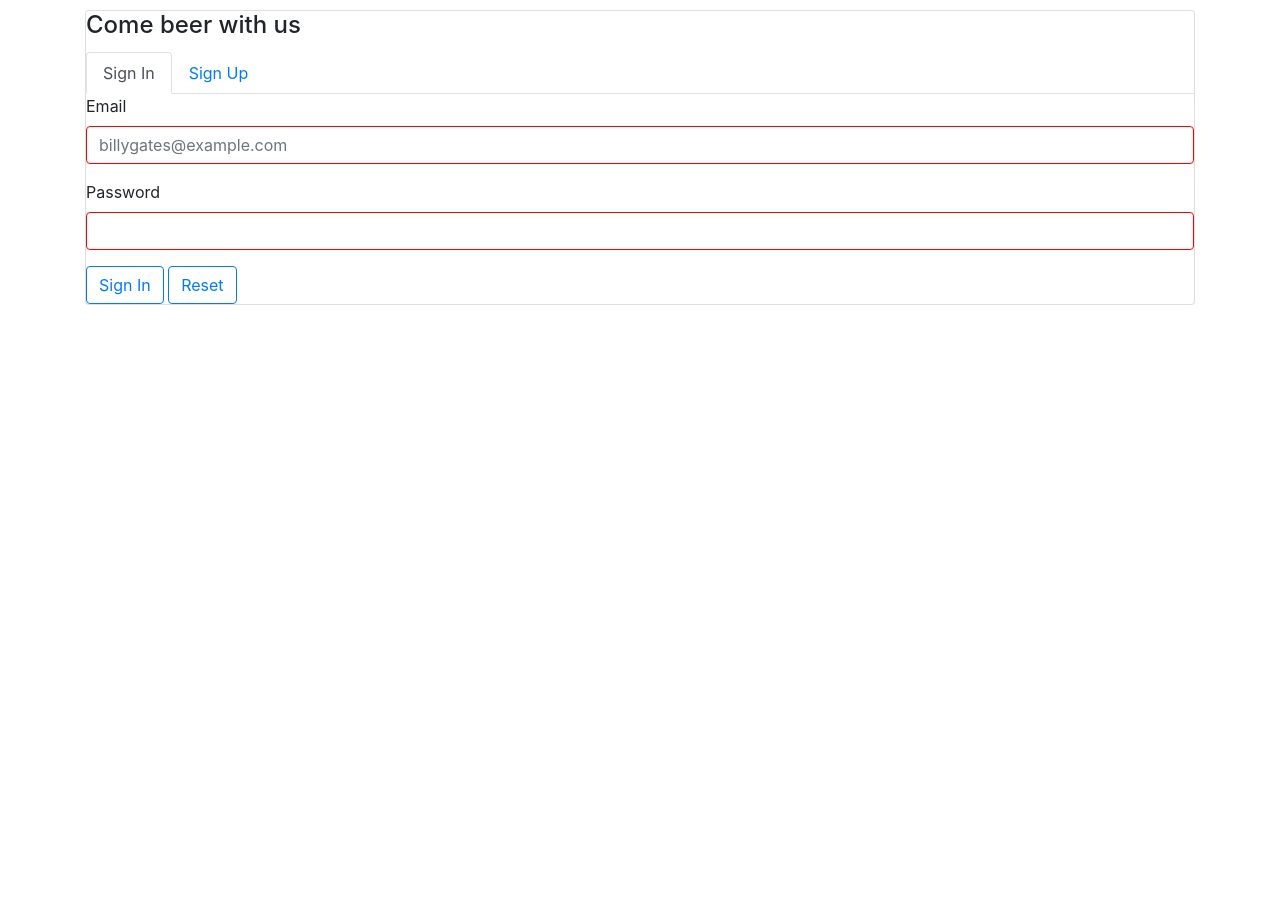
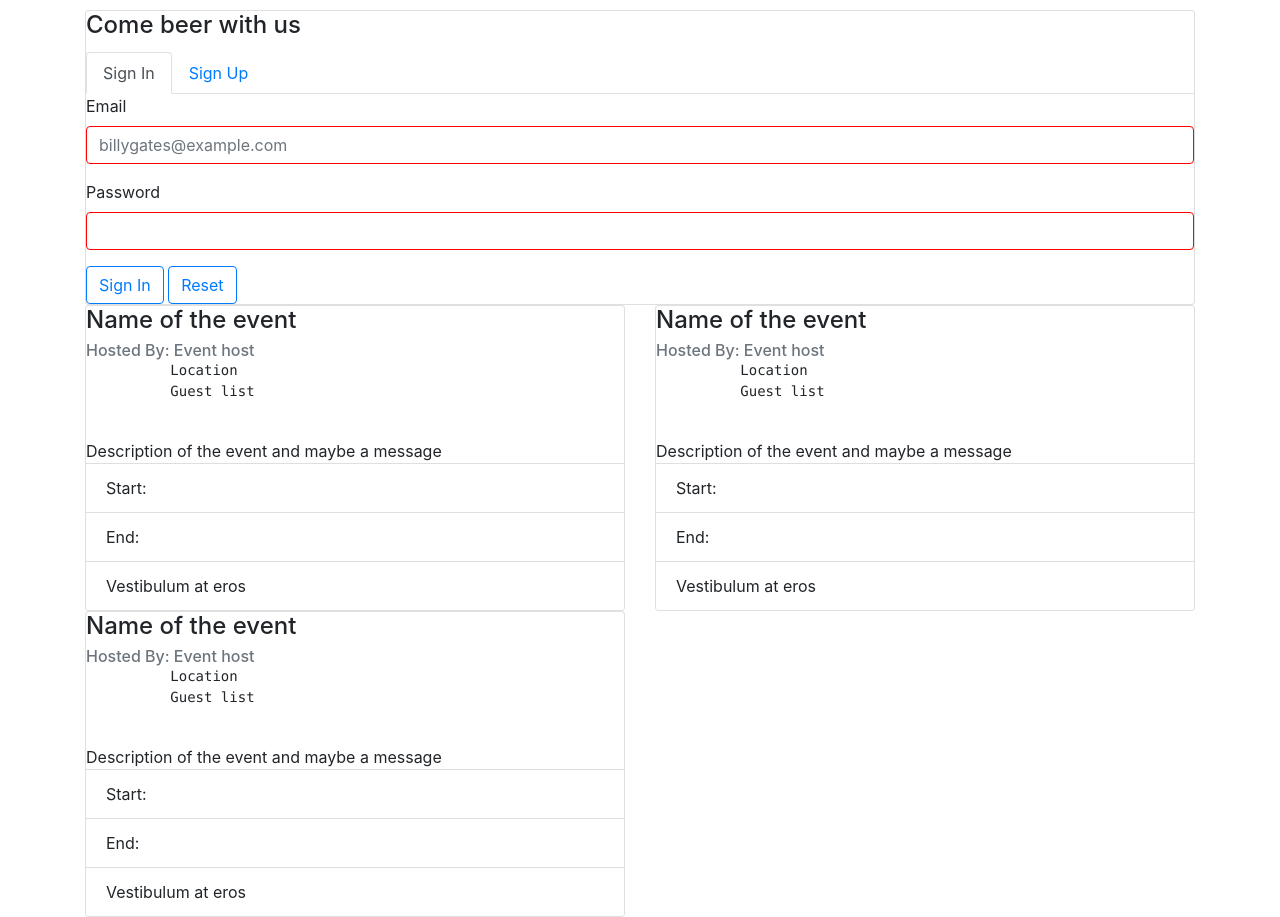
Before and after one commit to BrandonHBodine/MeetUpEventPlanner, a website: page app/index.html in a window 1280 px wide. Shown: the part 72-989 px from the top of the page. Before the commit the page ends 800 px from the top, so only its background shows below. Drawn offline with nearby package versions, Linux system fonts and the light colour scheme; no server answers.

Commit message:
Preparing to merge with master

```diff
--- a/app/index.html
+++ b/app/index.html
@@ -5,7 +5,7 @@
   <meta charset="utf-8">
   <meta name="viewport" content="width=device-width, initial-scale=1, shrink-to-fit=no">
   <meta http-equiv="x-ua-compatible" content="ie=edge">
-  <title>Beer Plan</title>
+  <title>Plan</title>
   <!-- HTML5 Shim and Respond.js IE8 support of HTML5 elements and media queries -->
   <!-- WARNING: Respond.js doesn't work if you view the page via file:// -->
   <!--[if lt IE 9]>
@@ -25,7 +25,7 @@
     <!-- Navigation -->
     <nav class="navbar navbar-light">
       <h1 class="navbar-brand">
-        Beer Plan
+        Plan
       </h1>
 
       <form class="form-inline pull-xs-right">
@@ -158,6 +158,79 @@
       </div>
     </div>
 
+    <div class="row">
+
+      <div class="col-sm-6">
+        <div class="card">
+          <div class="card-block">
+            <h4 class="card-title">Name of the event</h4>
+            <h6 class="card-subtitle text-muted">Hosted By: Event host</h6>
+          </div>
+          <!-- <img src="..." alt="Card image"> -->
+          <pre>
+          Location
+          Guest list
+          </pre>
+          <div class="card-block">
+            <p class="card-text">Description of the event and maybe a message</p>
+          </div>
+          <ul class="list-group list-group-flush">
+            <li class="list-group-item">Start: </li>
+            <li class="list-group-item">End: </li>
+            <li class="list-group-item">Vestibulum at eros</li>
+          </ul>
+        </div>
+
+      </div>
+      <div class="col-sm-6">
+
+        <div class="card">
+          <div class="card-block">
+            <h4 class="card-title">Name of the event</h4>
+            <h6 class="card-subtitle text-muted">Hosted By: Event host</h6>
+          </div>
+          <!-- <img src="..." alt="Card image"> -->
+          <pre>
+          Location
+          Guest list
+          </pre>
+          <div class="card-block">
+            <p class="card-text">Description of the event and maybe a message</p>
+          </div>
+          <ul class="list-group list-group-flush">
+            <li class="list-group-item">Start: </li>
+            <li class="list-group-item">End: </li>
+            <li class="list-group-item">Vestibulum at eros</li>
+          </ul>
+        </div>
+
+      </div>
+      <div class="col-sm-6">
+
+        <div class="card">
+          <div class="card-block">
+            <h4 class="card-title">Name of the event</h4>
+            <h6 class="card-subtitle text-muted">Hosted By: Event host</h6>
+          </div>
+          <!-- <img src="..." alt="Card image"> -->
+          <pre>
+          Location
+          Guest list
+          </pre>
+          <div class="card-block">
+            <p class="card-text">Description of the event and maybe a message</p>
+          </div>
+          <ul class="list-group list-group-flush">
+            <li class="list-group-item">Start: </li>
+            <li class="list-group-item">End: </li>
+            <li class="list-group-item">Vestibulum at eros</li>
+          </ul>
+        </div>
+
+      </div>
+    </div>
+
+
     <div id="about" hidden>
       <h3>Tech used</h3>
       <ul>
```
